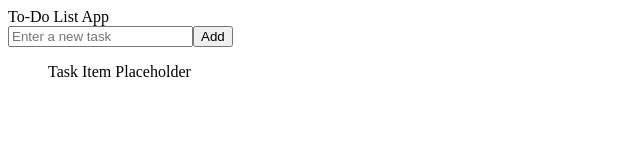
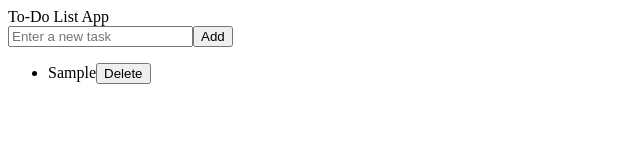
Before and after one commit to TrevaGit/Treva_Capstone-project, a React app: page / in a window 1280 px wide. Both pictures are taken after typing "Sample" into the empty fields and a click on the button "Add". Shown: the top 160 px of the page, without its empty margins (0-640 px from the left). Built offline with nearby package versions, Linux system fonts and the light colour scheme; the HTML template or start-up script is replaced by a standard one.

Commit message:
Update TaskItem.jsx

```diff
--- a/src/components/TaskItem.jsx
+++ b/src/components/TaskItem.jsx
@@ -1,7 +1,24 @@
 import React from "react";
 
-const TaskItem = () => {
-  return <div className="p-2 border-b">Task Item Placeholder</div>;
+const TaskItem = ({ task, toggleComplete, deleteTask }) => {
+  return (
+    <li className="flex items-center justify-between bg-white rounded shadow p-2">
+      <span
+        className={`flex-1 ${
+          task.completed ? "line-through text-gray-400" : ""
+        }`}
+        onClick={() => toggleComplete(task.id)}
+      >
+        {task.name}
+      </span>
+      <button
+        onClick={() => deleteTask(task.id)}
+        className="text-red-500 hover:text-red-700 ml-2"
+      >
+        Delete
+      </button>
+    </li>
+  );
 };
 
 export default TaskItem;
```
